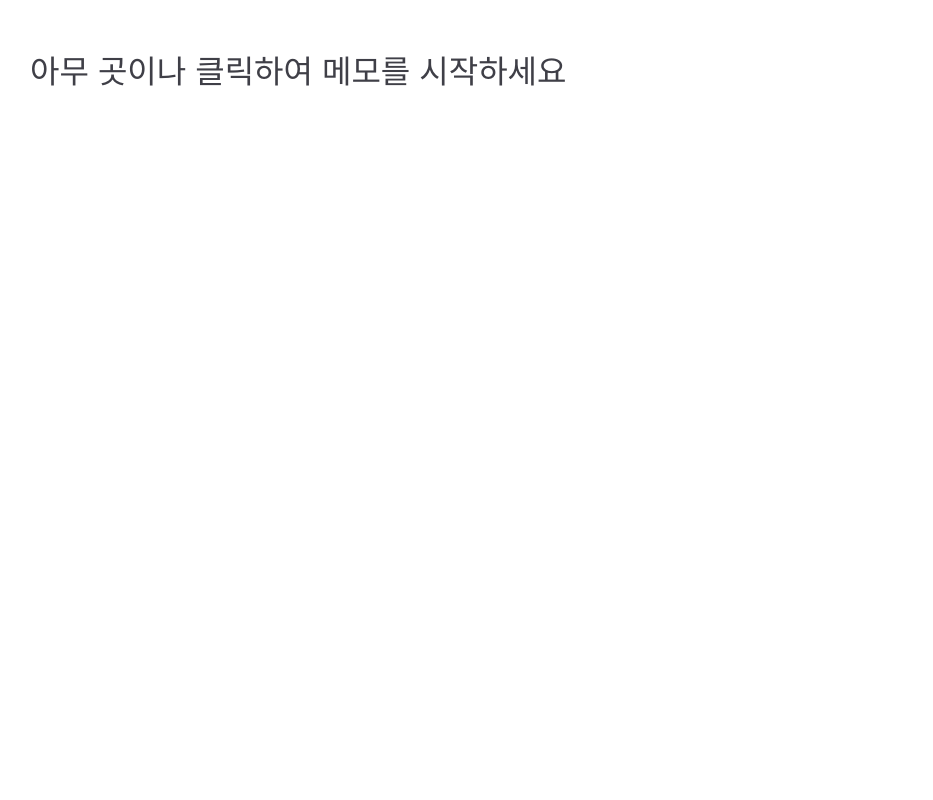
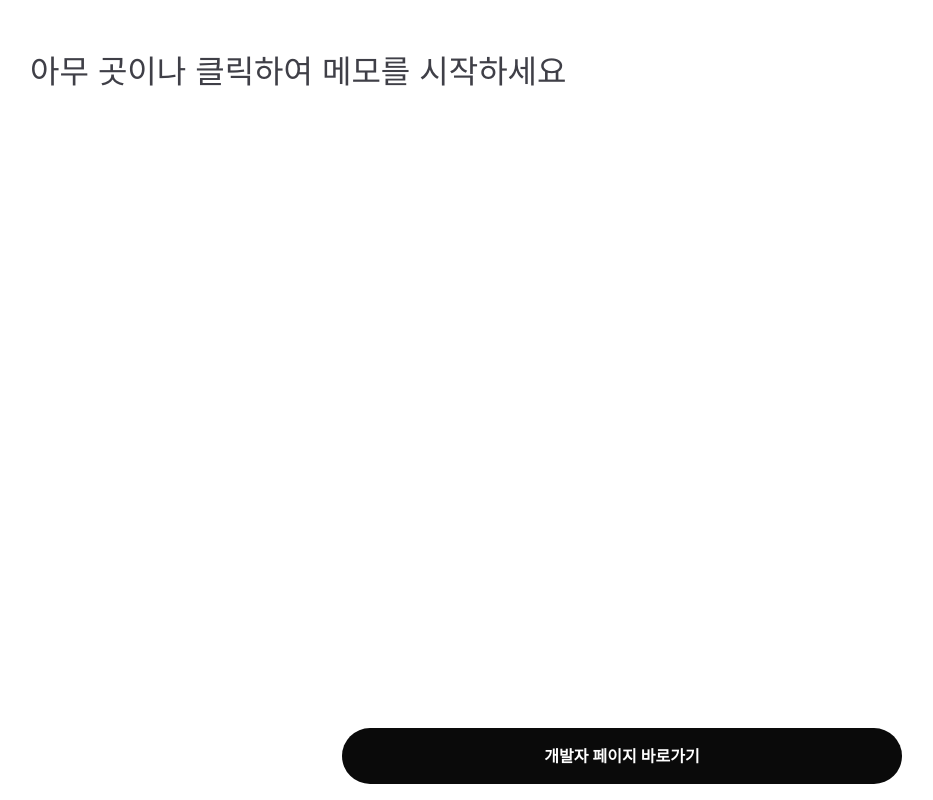
Before and after one commit to chebread/kwaesok, a Next.js app: page / in a window 1280 px wide. Shown: the whole page, without its empty margins (18-951 px from the left). Built offline with nearby package versions, Linux system fonts and the light colour scheme.

Commit message:
feat: 광고 추가

```diff
--- a/app/(subpages)/home/home-page.module.scss
+++ b/app/(subpages)/home/home-page.module.scss
@@ -1,13 +1,61 @@
 .container {
+  position: relative;
   height: 100%;
   width: 100%;
 }
 
-.wrapper {
-  height: 100%;
+.buttonWrapper {
+  position: absolute;
+  z-index: 1;
+  bottom: 0;
+  left: 0;
+  right: 0;
+  height: auto;
   width: 100%;
-  // padding: 3rem // 설정시 desktop에서 overflow: y 됬을때 입력하기 편하지만 scroll bar 이상해짐
+  padding: 1rem;
+  display: flex;
+  justify-content: center;
+
+  // .buttonA {
+  //   width: 100%;
+  //   max-width: 35rem;
+  //   border-radius: 1000px;
+  // }
+
+  .button {
+    display: block;
+    cursor: pointer;
+
+    font-size: 1rem;
+    @media (max-width: 35rem) {
+      font-size: 0.9rem;
+    }
+    line-height: 1;
+    font-weight: 600;
+    color: white;
+
+    padding: 1.25rem;
+    background-color: var(--neutral-950);
+
+    max-width: 35rem;
+    width: 100%;
+    border-radius: 1000px; // https://stackoverflow.com/questions/29966499/border-radius-in-percentage-and-pixels-px-or-em
+
+    opacity: 0;
+
+    transition: opacity 0.2s ease-out;
+  }
+
+  .visible {
+    opacity: 1;
+  }
 }
+
+// .wrapper {
+//   height: 100%;
+//   width: 100%;
+//   // padding: 3rem // 설정시 desktop에서 overflow: y 됬을때 입력하기 편하지만 scroll bar 이상해짐
+// }
 
 .input {
   padding: 3rem; // padding: 0rem
--- a/app/(subpages)/home/home-page.tsx
+++ b/app/(subpages)/home/home-page.tsx
@@ -1,94 +1,84 @@
 'use client';
 
-import { useEffect } from 'react';
+import { useEffect, useState } from 'react';
 import style from './home-page.module.scss';
 import TextEditor from '@components/text-editor';
+import { useRouter } from 'next/navigation';
+import clsx from 'clsx';
+
+// 사용자가 입력을 마치면 (focus 중단) url에 data 저장
 
 export default function HomePage() {
+  const [visible, setVisible] = useState(false);
+  const router = useRouter();
+
   useEffect(() => {
-    // 페이지 가시성 변경 핸들러
-    const handleVisibilityChange = () => {
-      const now = Date.now();
+    const checkAndShowAlert = () => {
+      const firstAccessTime = localStorage.getItem('firstAccessTime');
+      const alertShown = localStorage.getItem('alertShown');
 
-      if (document.hidden) {
-        // 페이지 숨김 시 현재까지 누적 시간 저장
-        const startTime = parseInt(
-          localStorage.getItem('pageStartTime') || '0'
-        );
-        if (startTime > 0) {
-          const currentElapsed = parseInt(
-            localStorage.getItem('pageElapsedTime') || '0'
-          );
-          const newElapsed = currentElapsed + (now - startTime);
-          localStorage.setItem('pageElapsedTime', newElapsed.toString());
-          localStorage.removeItem('pageStartTime');
-        }
-      } else {
-        // 페이지 다시 보임 시 시작 시간 기록
-        localStorage.setItem('pageStartTime', now.toString());
+      if (!firstAccessTime) {
+        localStorage.setItem('firstAccessTime', Date.now().toString());
+        return;
+      }
+
+      if (!alertShown && Date.now() - parseInt(firstAccessTime) >= 3000) {
+        console.log('1분이 경과했습니다.'); // 작동 안함 시발
+
+        setVisible(true);
+
+        // nike rouneded btn 처럼, 개발자 페이지 이동하기 버튼 만들기 이 버튼은 꼭 개발자 페이지를 접속해야만 없어짐 즉, 클릭해야만 alertShown이 true가 됨 btn 클릭 안하면 alertShown이 false고 경과하면 계속 뜸
+        // localStorage.setItem('alertShown', 'true');
       }
     };
 
-    // 타이머 체크 함수
-    const checkTimer = () => {
-      const now = Date.now();
-      const startTime = parseInt(localStorage.getItem('pageStartTime') || '0');
-      const elapsedTime = parseInt(
-        localStorage.getItem('pageElapsedTime') || '0'
-      );
-
-      // 현재 보고 있는 시간 + 이전에 누적된 시간
-      const totalTime = (startTime > 0 ? now - startTime : 0) + elapsedTime;
-
-      if (totalTime >= 60000) {
-        // 1분 경과
-        alert('1분이 경과했습니다.');
-        // 타이머 초기화
-        localStorage.setItem('pageElapsedTime', '0');
-        localStorage.setItem('pageStartTime', now.toString());
+    const handleVisibilityChange = () => {
+      if (!document.hidden) {
+        checkAndShowAlert();
       }
     };
 
-    // 초기 설정
-    if (!document.hidden) {
-      localStorage.setItem('pageStartTime', Date.now().toString());
-      if (!localStorage.getItem('pageElapsedTime')) {
-        localStorage.setItem('pageElapsedTime', '0');
-      }
-    }
+    // 초기 실행
+    const intervalId = (function () {
+      checkAndShowAlert(); // 즉시 실행
+      return setInterval(checkAndShowAlert, 1000); // 1초마다 실행
+    })();
 
-    // 이벤트 리스너 등록
+    // 가시성 변경 이벤트 리스너 등록
     document.addEventListener('visibilitychange', handleVisibilityChange);
 
-    // 주기적으로 타이머 체크
-    const intervalId = setInterval(checkTimer, 1000);
-
-    // 컴포넌트 언마운트 시 정리
     return () => {
-      clearInterval(intervalId);
+      clearInterval(intervalId); // 인터벌 정리
       document.removeEventListener('visibilitychange', handleVisibilityChange);
-
-      // 언마운트 시 현재까지 누적 시간 저장
-      if (!document.hidden) {
-        const startTime = parseInt(
-          localStorage.getItem('pageStartTime') || '0'
-        );
-        if (startTime > 0) {
-          const currentElapsed = parseInt(
-            localStorage.getItem('pageElapsedTime') || '0'
-          );
-          const newElapsed = currentElapsed + (Date.now() - startTime);
-          localStorage.setItem('pageElapsedTime', newElapsed.toString());
-        }
-      }
     };
   }, []);
 
   return (
     <div className={style.container}>
-      <div className={style.wrapper}>
-        <TextEditor className={style.input} />
+      <div className={style.buttonWrapper}>
+        {/* <a
+          className={style.buttonA}
+          target="_blank"
+          href="https://github.com/chebread"
+        > */}
+        <button
+          className={clsx(style.button, {
+            [style.visible]: visible,
+          })}
+          onClick={() => {
+            setVisible(!visible);
+            localStorage.setItem('alertShown', 'true'); // alert가 보였음(클릭됨)을 true로 설정. 다시는 btn이 표시 안됨
+
+            router.push('https://github.com/chebread');
+
+            // 경과후 부드럽게 뜨게 하기
+          }}
+        >
+          개발자 페이지 바로가기
+        </button>
+        {/* </a> */}
       </div>
+      <TextEditor className={style.input} />
     </div>
   );
 }
--- a/package.json
+++ b/package.json
@@ -16,6 +16,7 @@
     "react": "^19.0.0",
     "react-contenteditable": "^3.3.7",
     "react-dom": "^19.0.0",
+    "react-hot-toast": "^2.5.2",
     "sanitize-html": "^2.14.0"
   },
   "devDependencies": {
```
Also changed, not shown: 1 other file (tests, documents, lock files or other folders).
